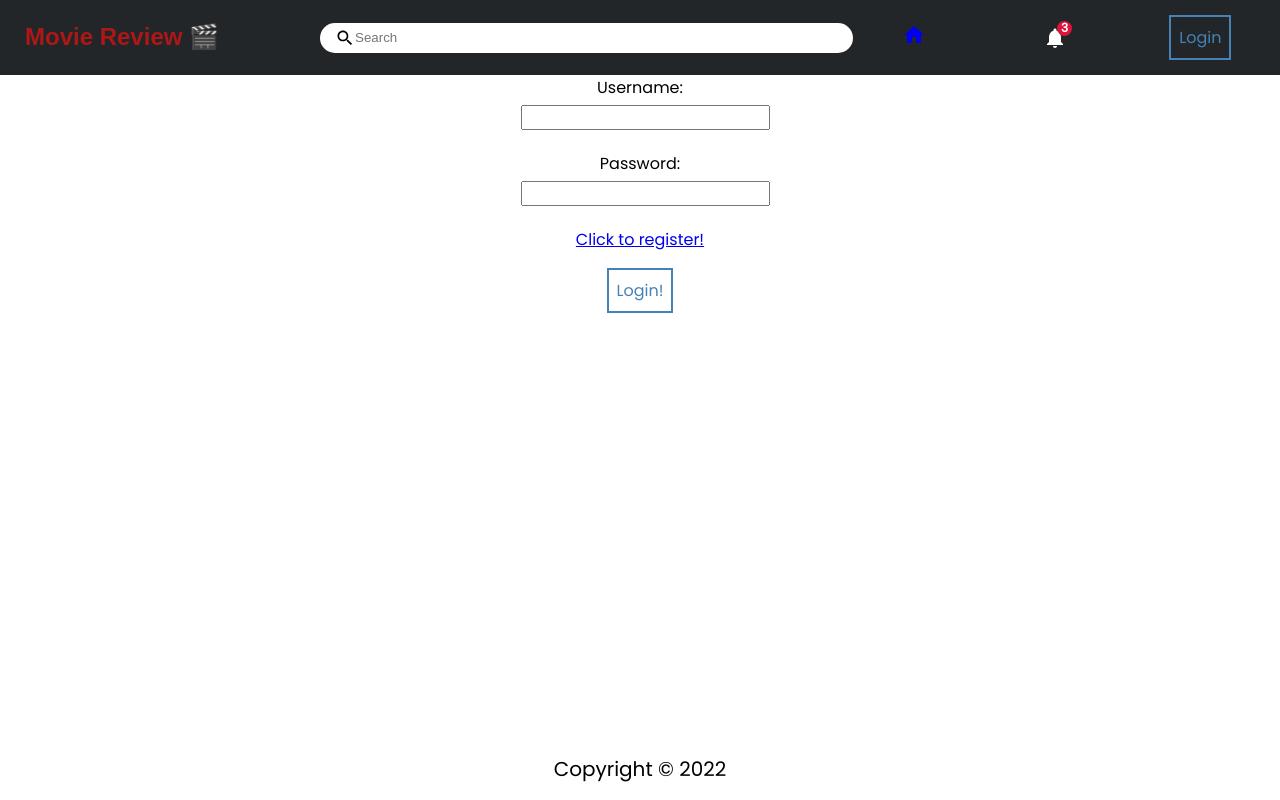
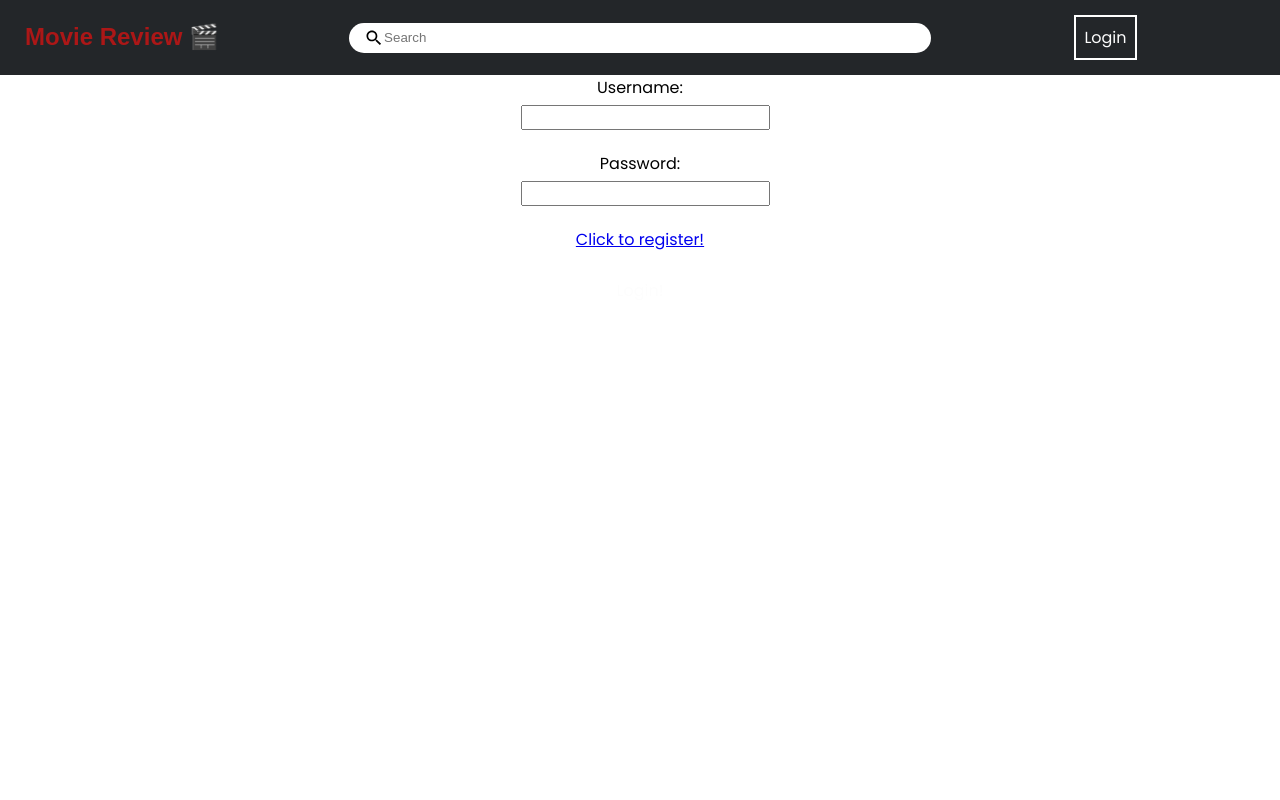
Before and after one commit to Jacob-Petersen-1/Movie-Library-Full-Stack-Demo, a React (Create React App) app in the folder frontend/: page /login in a window 1280 px wide. Built offline with nearby package versions, Linux system fonts and the light colour scheme.

Commit message:
Created Request in HomePage.js

```diff
--- a/frontend/src/App.css
+++ b/frontend/src/App.css
@@ -19,8 +19,8 @@ p {
 
 button {
   background-color: transparent;
-  border: 2px solid steelblue;
-  color: steelblue;
+  border: 2px solid rgb(255, 255, 255);
+  color: rgb(253, 253, 253);
   font-size: 1rem;
   font-family: inherit;
   max-width: 100px;
@@ -29,8 +29,8 @@ button {
 
 button:hover {
   cursor: pointer;
-  color: white;
-  background-color: steelblue;
+  color: rgb(0, 0, 0);
+  background-color: rgb(240, 240, 240);
 }
 
 .container {
--- a/frontend/src/App.js
+++ b/frontend/src/App.js
@@ -30,7 +30,6 @@ function App() {
         <Route path="/register" element={<RegisterPage />} />
         <Route path="/login" element={<LoginPage />} />
       </Routes>
-      <Footer />
     </div>
   );
 }
--- a/frontend/src/components/NavBar/NavBar.css
+++ b/frontend/src/components/NavBar/NavBar.css
@@ -71,7 +71,7 @@
 }
 
 .navbarRight{
-  flex: 4;
+  flex: 3;
   display: flex;
   align-items: center;
   justify-content: space-around;
@@ -87,4 +87,5 @@
   margin-right: 20px;
   font-size: 14px;
   cursor:pointer;
+  text-decoration: none;
 }
--- a/frontend/src/components/NavBar/NavBar.jsx
+++ b/frontend/src/components/NavBar/NavBar.jsx
@@ -2,14 +2,7 @@ import React from "react";
 import { useContext } from "react";
 import { useNavigate, Link } from "react-router-dom";
 import AuthContext from "../../context/AuthContext";
-import {
-  Search,
-  Chat,
-  Notifications,
-  Person,
-  Image,
-  Home,
-} from "@material-ui/icons";
+import {Search} from "@material-ui/icons";
 import "./NavBar.css";
 
 const Navbar = () => {
@@ -27,18 +20,7 @@ const Navbar = () => {
         </div>
       </div>
       <div className="navbarRight">
-        <div className="navbarLinks">
-          <Link to="/">
-            <Home />
-          </Link>
-        </div>
 
-        <div className="navbarIcons">
-          <div className="navbarIconItem">
-            <Notifications />
-            <span className="navbarIconBadge">3</span>
-          </div>
-        </div>
         {user ? (
           <button onClick={logoutUser}>Logout</button>
         ) : (
--- a/frontend/src/pages/HomePage/HomePage.js
+++ b/frontend/src/pages/HomePage/HomePage.js
@@ -1,40 +1,35 @@
 import React from "react";
 import { useEffect, useState } from "react";
 import useAuth from "../../hooks/useAuth";
+import { KEY } from "../../localKey"
 
 import axios from "axios";
 
 const HomePage = () => {
-  // The "user" value from this Hook contains the decoded logged in user information (username, first name, id)
-  // The "token" value is the JWT token that you will send in the header of any request requiring authentication
-  //TODO: Add an AddCars Page to add a car for a logged in user's garage
+
+
   const [user, token] = useAuth();
-  const [cars, setCars] = useState([]);
+  const [movieData, setMovieData] = useState([]);
+
+
+  const fetchMovieData = async () => {
+    try {
+      let response = await axios.get(
+        `http://www.omdbapi.com/?s=avatar&apikey=${KEY}`
+      );
+      console.log("Movie Data:", response.data);
+      setMovieData(response.data);
+    } catch (error) {
+      console.log(error.response.data);
+    }
+  };
 
   useEffect(() => {
-    const fetchCars = async () => {
-      try {
-        let response = await axios.get("http://127.0.0.1:8000/api/cars/", {
-          headers: {
-            Authorization: "Bearer " + token,
-          },
-        });
-        setCars(response.data);
-      } catch (error) {
-        console.log(error.response.data);
-      }
-    };
-    fetchCars();
-  }, [token]);
+    fetchMovieData();
+  }, []);
   return (
     <div className="container">
       <h1>Home Page for {user.username}!</h1>
-      {cars &&
-        cars.map((car) => (
-          <p key={car.id}>
-            {car.year} {car.model} {car.make}
-          </p>
-        ))}
     </div>
   );
 };
```
Also changed, not shown: 1 other file (tests, documents, lock files or other folders).
